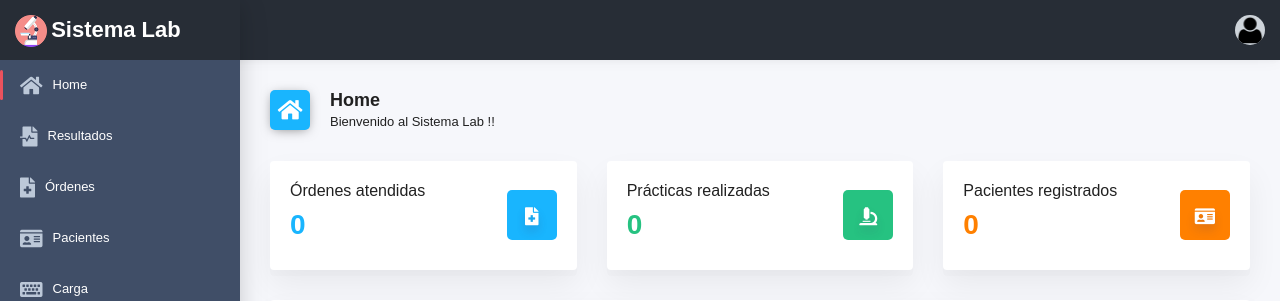
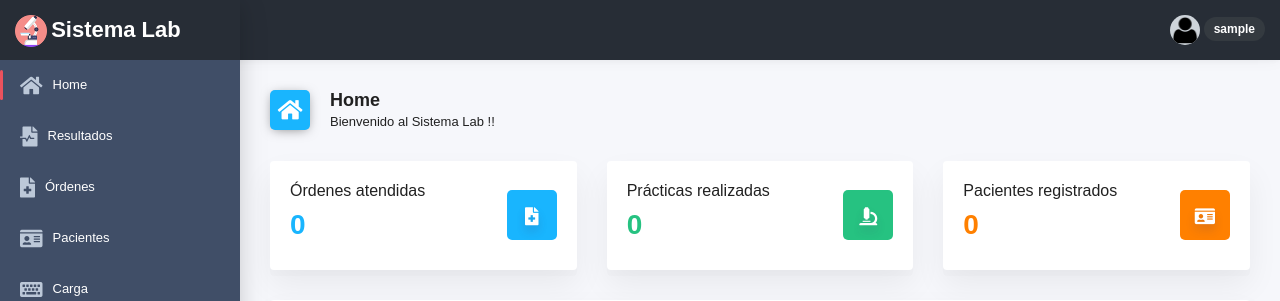
Before and after one commit to ravillar/djlab, a Django app: page / in a window 1280 px wide. Shown: the top 301 px of the page. Run offline with Django 3.2, Linux system fonts and the light colour scheme; the visitor is signed in with stand-in values (Sample User, id 1); data that the repository does not hold is empty; some libraries are stand-ins or nearby versions; some web fonts are replaced.

Commit message:
username en header

```diff
--- a/lab/templates/layout-common.html
+++ b/lab/templates/layout-common.html
@@ -40,7 +40,6 @@
                         <div class="top-menu d-flex align-items-center">
 
 
-
                             <div class="dropdown">
                                 <a class="nav-link dropdown-toggle" href="#" id="menuDropdown" role="button" data-toggle="dropdown" aria-haspopup="true" aria-expanded="false"><i class="ik ik-plus"></i></a>
                                 <div class="dropdown-menu dropdown-menu-right menu-grid" aria-labelledby="menuDropdown">
@@ -74,7 +73,9 @@
 
                                     <a class="dropdown-item" href="{% url 'logout'%}"><i class="fas fa-power-off dropdown-icon"></i> Salir</a>
                                 </div>
+                                <span class="badge badge-pill badge-dark mb-1">{{ user.get_username  }}</span>
                             </div>
+
                         </div>
                     </div>
                 </div>
```
